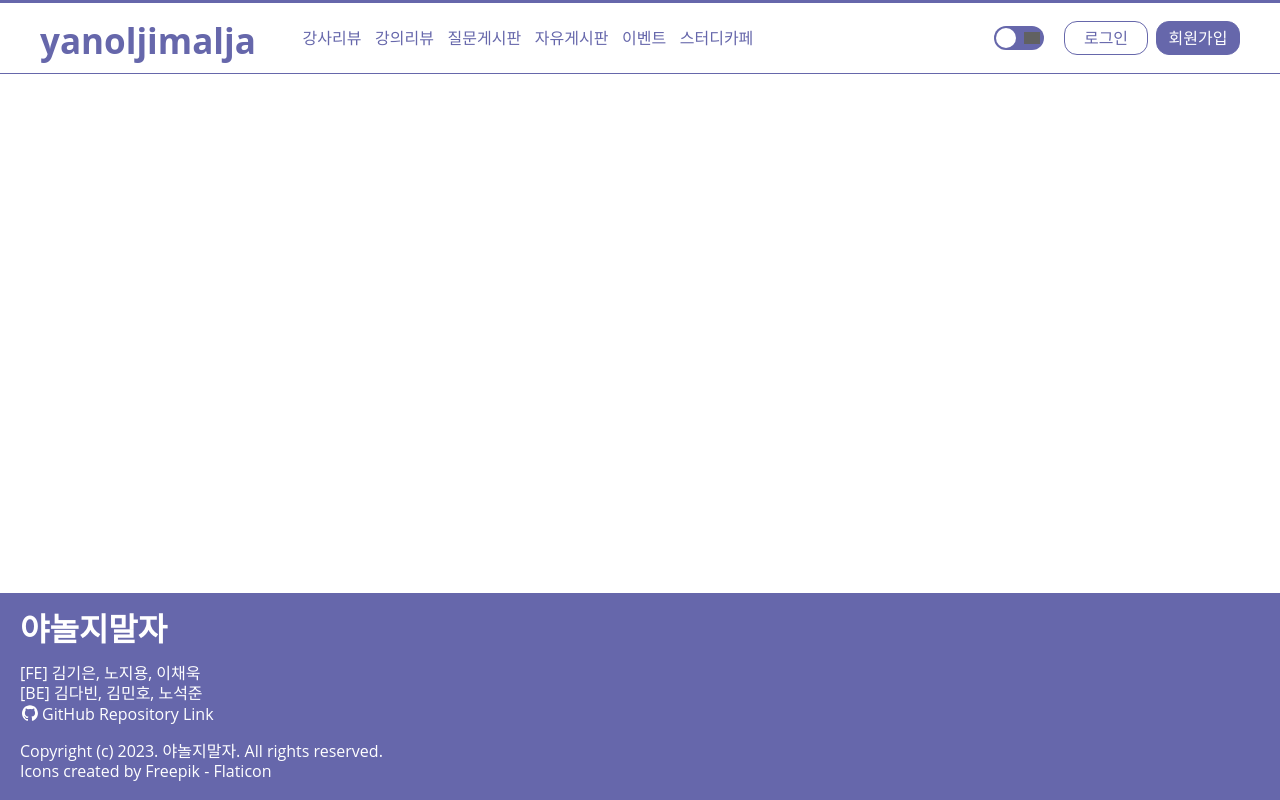
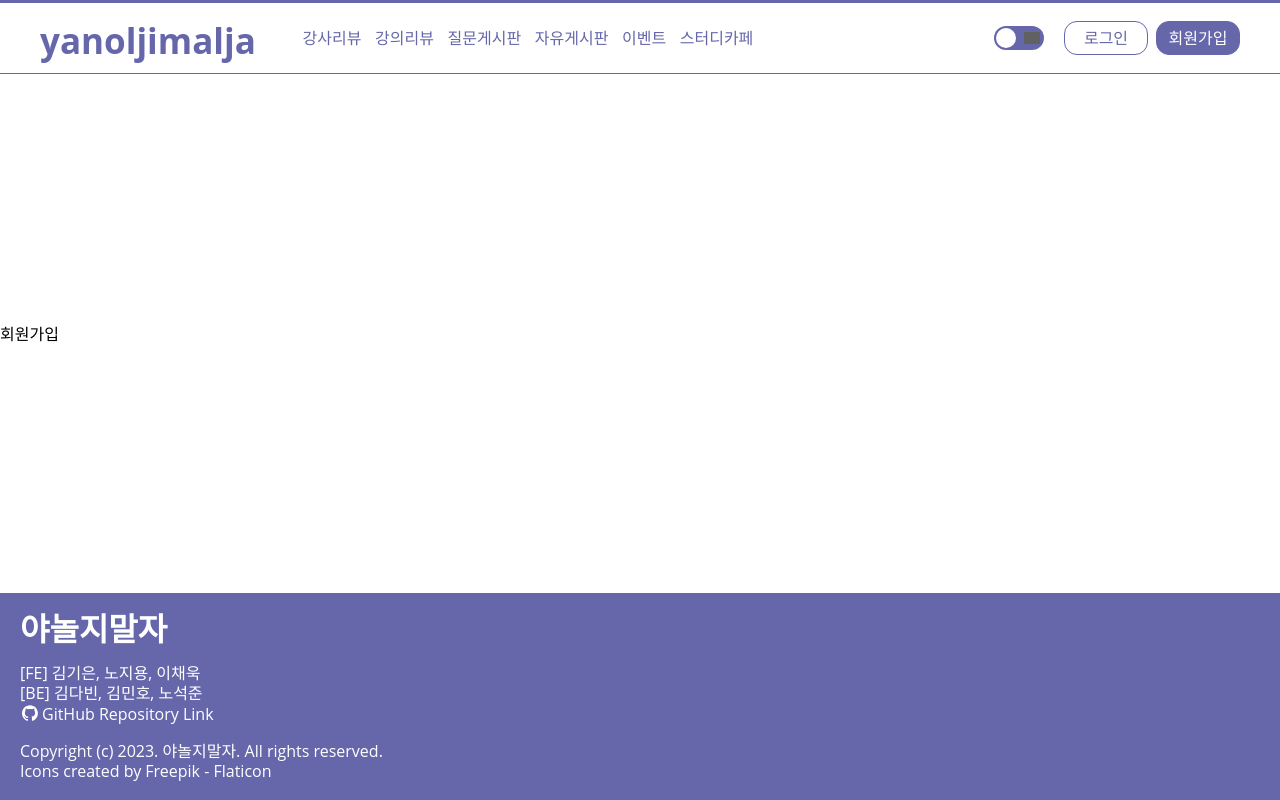
Before and after one commit to codestates-seb/seb42_main_027, a React (Create React App) app in the folder client/: page /signup in a window 1280 px wide. Built offline with nearby package versions, Linux system fonts and the light colour scheme; grey boxes are pictures that could not be loaded.

Commit message:
feat: 서버에 로그인 요청 시 토큰받아오는 기능 구현

```diff
--- a/client/src/Router.tsx
+++ b/client/src/Router.tsx
@@ -5,6 +5,7 @@ import Login from 'pages/Login';
 import QnABoard from 'pages/QnABoard/QnABoard';
 import FreeBoard from 'pages/FreeBoard/FreeBoard';
 import { BrowserRouter, Routes, Route } from 'react-router-dom';
+import SignUp from 'pages/SignUp';
 
 function Router() {
   return (
@@ -13,6 +14,7 @@ function Router() {
       <Routes>
         <Route path="/" element={<Main />} />
         <Route path="/login" element={<Login />} />
+        <Route path="/signup" element={<SignUp />} />
         <Route path="/qna" element={<QnABoard />} />
         <Route path="/free" element={<FreeBoard />} />
       </Routes>
--- a/client/src/components/login/login.ts
+++ b/client/src/components/login/login.ts
@@ -1,7 +1,7 @@
 import axios from 'axios';
 
 type LoginParams = {
-  email: string;
+  username: string;
   password: string;
 };
 
@@ -10,9 +10,10 @@ type AuthResponse = {
 };
 
 const login = async (pathData: LoginParams): Promise<void> => {
-  const response = await axios.post<AuthResponse>('/api/login', {
+  const response = await axios.post<AuthResponse>(
+    'http://13.125.1.215:8080/auth/login',
     pathData,
-  });
+  );
   localStorage.setItem('token', response.data.token);
 };
 
--- a/client/src/pages/Login.tsx
+++ b/client/src/pages/Login.tsx
@@ -52,7 +52,7 @@ function Login() {
   const [loginError, setLoginError] = useState('');
 
   const pathData = {
-    email: '',
+    username: '',
     password: '',
   };
 
@@ -76,12 +76,13 @@ function Login() {
     if (!password) setLoginError('암호를 입력하세요.');
     if (!email) setLoginError('이메일를 입력하세요.');
 
-    pathData.email = email;
+    pathData.username = email;
     pathData.password = password;
     try {
       await login(pathData);
     } catch (error) {
       setFailedLogin(true);
+      console.error(error);
     }
   };
 
--- /dev/null
+++ b/client/src/pages/SignUp.tsx
@@ -0,0 +1,14 @@
+import styled from 'styled-components';
+import theme from 'theme';
+
+const { colors } = theme;
+
+function SignUp() {
+  return (
+    <div>
+      <h1>회원가입</h1>
+    </div>
+  );
+}
+
+export default SignUp;
```
